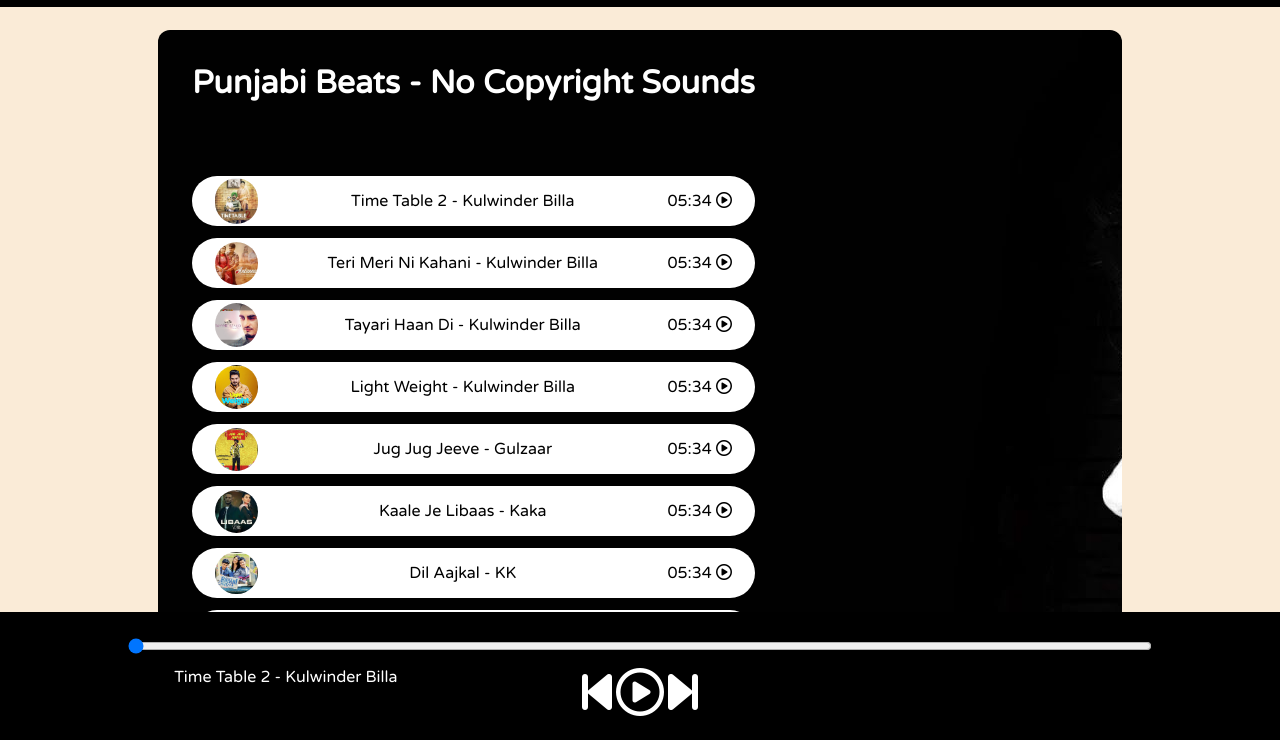
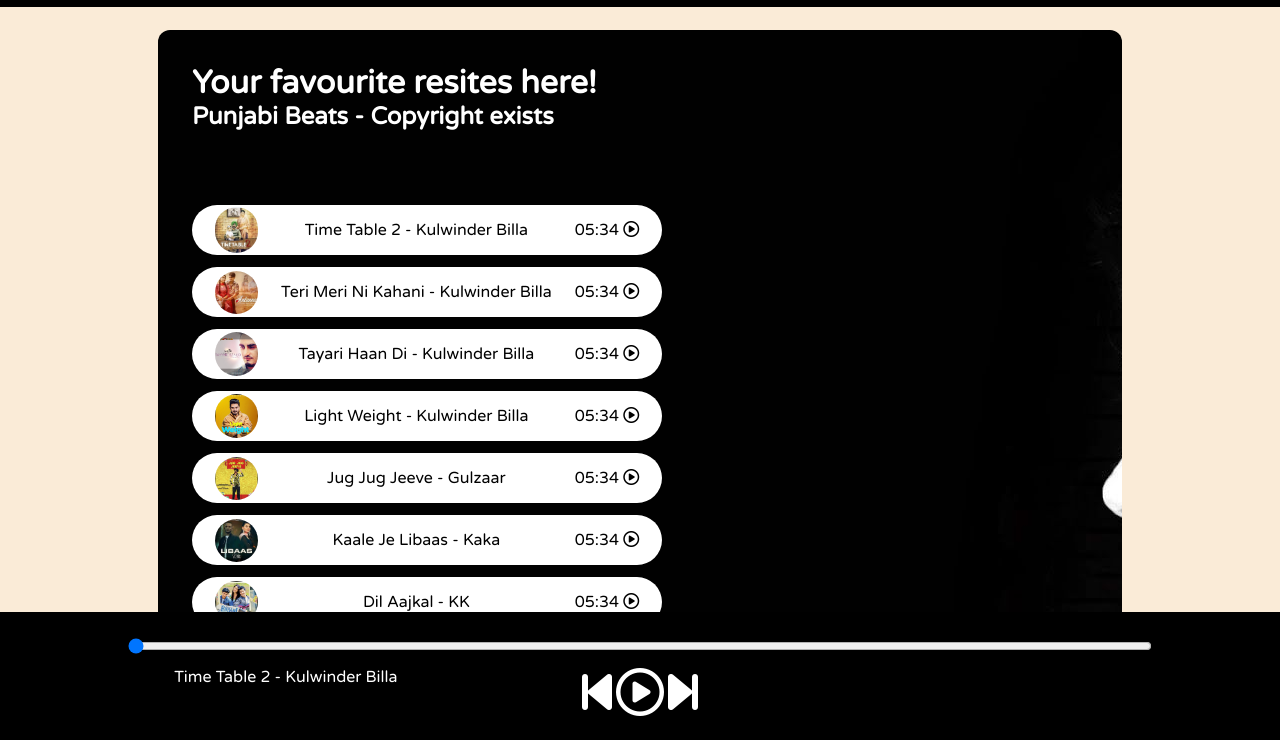
Before and after one commit to ineerajsharma/Spotify-Clone, a plain HTML site: page index.html in a window 1280 px wide. Shown: the part 58-798 px from the top of the page. Drawn offline with Linux system fonts and the light colour scheme.

Commit message:
Update index.html

```diff
--- a/index.html
+++ b/index.html
@@ -20,7 +20,8 @@
 
     <div class="container">
         <div class="songList">
-            <h1>Punjabi Beats - No Copyright Sounds</h1>
+            <h1>Your favourite resites here!</h1>
+            <h2>Punjabi Beats - Copyright exists</h2>
             <div class="songItemContainer">
                 <div class="songItem">
                     <img alt="1">
```
